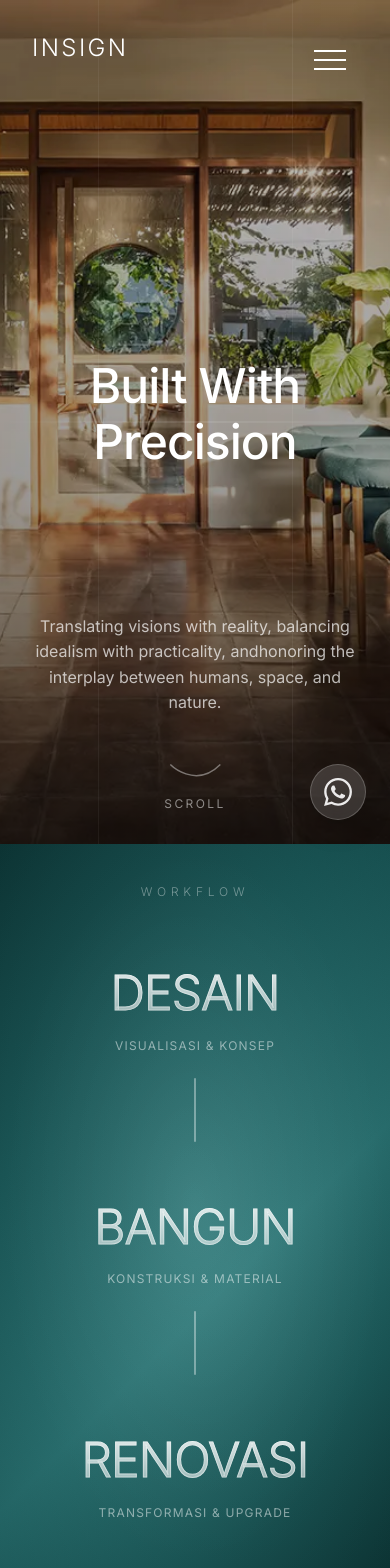
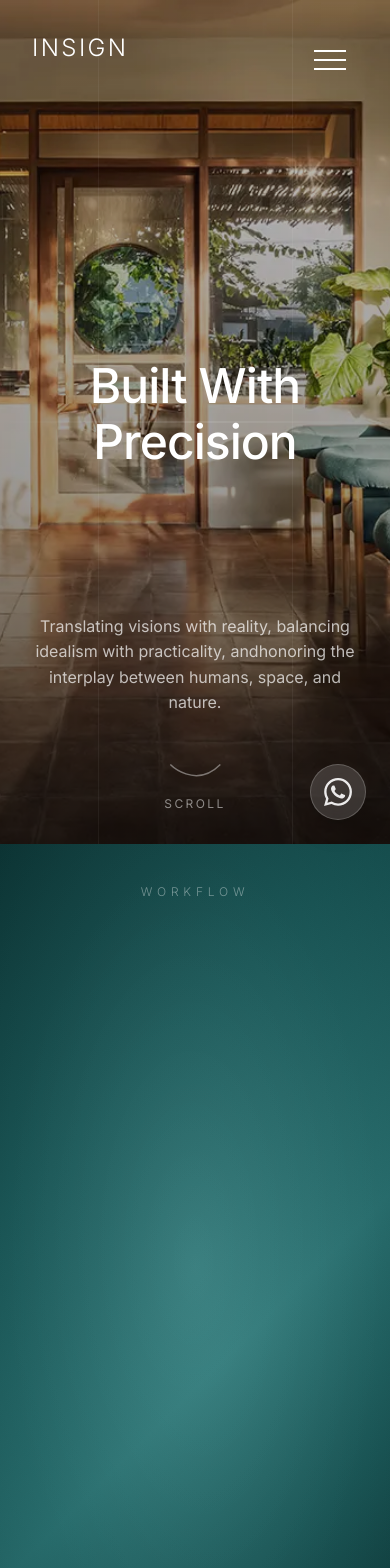
Before and after one commit to acaryawibawantra/desainbangunrenovasi-website, a Next.js app: page / in a window 390 px wide. Shown: the top 1568 px of the page. Built offline with nearby package versions, Linux system fonts and the light colour scheme.

Commit message:
feat: Add multi-panel loading, scroll-reveal tagline, mobile portfolio enhancements

```diff
--- a/components/Footer.tsx
+++ b/components/Footer.tsx
@@ -8,12 +8,6 @@ export function Footer() {
 
     return (
         <footer className="relative overflow-hidden" style={{ backgroundColor: '#E8E4DE' }}>
-            {/* Large Background Logo */}
-            <div className="absolute inset-0 flex items-center justify-center opacity-[0.03] pointer-events-none">
-                <span className="text-[20rem] md:text-[30rem] font-bold tracking-tighter text-charcoal">
-                    {COMPANY_INFO.name.charAt(0)}
-                </span>
-            </div>
 
             {/* Grid Pattern */}
             <div
@@ -140,7 +134,7 @@ export function Footer() {
                 </div>
 
                 {/* Bottom Bar */}
-                <div className="border-t border-charcoal/10 py-8 flex flex-col md:flex-row items-center justify-between gap-4">
+                <div className="py-8 flex flex-col md:flex-row items-center justify-between gap-4">
                     <p className="text-charcoal/50 text-xs">
                         © {currentYear} {COMPANY_INFO.name}. All rights reserved.
                     </p>
--- a/components/sections/Portfolio.tsx
+++ b/components/sections/Portfolio.tsx
@@ -120,24 +120,41 @@ export function Portfolio() {
                             ))}
                         </div>
 
-                        {/* Mobile VIEW ALL - below filters */}
+                        {/* Mobile VIEW ALL + Scroll Hint */}
+                        <div className="md:hidden flex items-center justify-between mt-6">
+                            {/* Lihat Semua Link */}
                             <Link
                                 href="/portfolio"
-                            className="md:hidden inline-flex items-center gap-1.5 mt-4 text-charcoal/60 hover:text-teal transition-colors duration-300"
+                                className="inline-flex items-center gap-2 text-teal font-medium group/link"
                             >
-                            <span className="text-[10px] font-medium tracking-wider uppercase">
-                                VIEW ALL PROJECTS
+                                <span className="text-sm font-medium tracking-wider uppercase">
+                                    VIEW ALL
                                 </span>
                                 <svg
-                                className="w-3 h-3"
+                                    className="w-4 h-4 transition-transform duration-300 group-hover/link:translate-x-1 group-hover/link:-translate-y-1"
                                     fill="none"
                                     viewBox="0 0 24 24"
                                     stroke="currentColor"
                                     strokeWidth={2}
                                 >
-                                <path strokeLinecap="round" strokeLinejoin="round" d="M17 8l4 4m0 0l-4 4m4-4H3" />
+                                    <path strokeLinecap="round" strokeLinejoin="round" d="M4.5 19.5l15-15m0 0H8.25m11.25 0v11.25" />
                                 </svg>
                             </Link>
+
+                            {/* Scroll Hint */}
+                            <div className="flex items-center gap-2 text-charcoal/50 animate-pulse">
+                                <span className="text-xs tracking-wider uppercase">Scroll</span>
+                                <svg
+                                    className="w-4 h-4 animate-bounce"
+                                    fill="none"
+                                    viewBox="0 0 24 24"
+                                    stroke="currentColor"
+                                    strokeWidth={1.5}
+                                >
+                                    <path strokeLinecap="round" strokeLinejoin="round" d="M19.5 13.5L12 21m0 0l-7.5-7.5M12 21V3" />
+                                </svg>
+                            </div>
+                        </div>
                     </div>
                 </div>
 
--- a/components/sections/Services.tsx
+++ b/components/sections/Services.tsx
@@ -163,7 +163,7 @@ export function Services() {
                 </div>
 
                 {/* Services Grid */}
-                <div className="grid grid-cols-1 md:grid-cols-2 gap-6 lg:gap-8">
+                <div className="grid grid-cols-1 md:grid-cols-2 gap-12 md:gap-6 lg:gap-8">
                     {SERVICES.map((service, index) => (
                         <div
                             key={service.id}
--- a/components/sections/Tagline.tsx
+++ b/components/sections/Tagline.tsx
@@ -1,31 +1,107 @@
 "use client";
 
-import { useRef, useState } from "react";
-import { motion, useInView, AnimatePresence } from "framer-motion";
+import { useRef, useEffect, useState } from "react";
+import { motion } from "framer-motion";
+import { gsap } from "gsap";
+import { ScrollTrigger } from "gsap/ScrollTrigger";
 import { useIsMobile } from "@/hooks/useIsMobile";
 
+gsap.registerPlugin(ScrollTrigger);
+
 export function Tagline() {
-    const containerRef = useRef(null);
-    const isInView = useInView(containerRef, { once: true, margin: "-20%" });
+    const containerRef = useRef<HTMLDivElement>(null);
+    const word1Ref = useRef<HTMLDivElement>(null);
+    const word2Ref = useRef<HTMLDivElement>(null);
+    const word3Ref = useRef<HTMLDivElement>(null);
+    const arrow1Ref = useRef<HTMLDivElement>(null);
+    const arrow2Ref = useRef<HTMLDivElement>(null);
     const isMobile = useIsMobile();
+
+    useEffect(() => {
+        if (!containerRef.current) return;
+
+        const ctx = gsap.context(() => {
+            // Pin the section
+            ScrollTrigger.create({
+                trigger: containerRef.current,
+                start: "top top",
+                end: "+=200%",
+                pin: true,
+                pinSpacing: true,
+            });
+
+            // Timeline for sequential reveal
+            const tl = gsap.timeline({
+                scrollTrigger: {
+                    trigger: containerRef.current,
+                    start: "top top",
+                    end: "+=200%",
+                    scrub: 0.5,
+                }
+            });
+
+            // Word 1 - DESAIN
+            tl.fromTo(word1Ref.current,
+                { opacity: 0, y: 50, scale: 0.9 },
+                { opacity: 1, y: 0, scale: 1, duration: 1, ease: "power2.out" },
+                0
+            );
+
+            // Arrow 1
+            tl.fromTo(arrow1Ref.current,
+                { scaleX: 0, scaleY: 0, opacity: 0 },
+                { scaleX: 1, scaleY: 1, opacity: 1, duration: 0.5, ease: "power2.out" },
+                0.5
+            );
+
+            // Word 2 - BANGUN
+            tl.fromTo(word2Ref.current,
+                { opacity: 0, y: 50, scale: 0.9 },
+                { opacity: 1, y: 0, scale: 1, duration: 1, ease: "power2.out" },
+                1
+            );
+
+            // Arrow 2
+            tl.fromTo(arrow2Ref.current,
+                { scaleX: 0, scaleY: 0, opacity: 0 },
+                { scaleX: 1, scaleY: 1, opacity: 1, duration: 0.5, ease: "power2.out" },
+                1.5
+            );
+
+            // Word 3 - RENOVASI
+            tl.fromTo(word3Ref.current,
+                { opacity: 0, y: 50, scale: 0.9 },
+                { opacity: 1, y: 0, scale: 1, duration: 1, ease: "power2.out" },
+                2
+            );
+
+        }, containerRef);
+
+        return () => ctx.revert();
+    }, [isMobile]);
+
+    const words = [
+        { ref: word1Ref, text: "DESAIN", description: "Visualisasi & Konsep" },
+        { ref: word2Ref, text: "BANGUN", description: "Konstruksi & Material" },
+        { ref: word3Ref, text: "RENOVASI", description: "Transformasi & Upgrade" }
+    ];
 
     return (
         <section
             id="tagline"
             ref={containerRef}
-            className="relative min-h-[70vh] flex flex-col items-center justify-center py-20 px-4 md:px-8 overflow-hidden"
+            className="relative min-h-screen flex flex-col items-center justify-center py-20 px-4 md:px-8 overflow-hidden"
             style={{
                 background: 'linear-gradient(135deg, #0F4040 0%, #1A5F5F 30%, #2A7A7A 60%, #1A5F5F 80%, #0F4040 100%)',
             }}
         >
-            {/* Animated Light Orbs - DESKTOP ONLY */}
+            {/* Background Effects */}
             {!isMobile && (
                 <div className="absolute inset-0 overflow-hidden pointer-events-none">
-                    {/* Floating Light 1 */}
                     <motion.div
                         className="absolute w-[500px] h-[500px] rounded-full"
                         style={{
-                            background: 'radial-gradient(circle, rgba(255,255,255,0.15) 0%, transparent 70%)',
+                            background: 'radial-gradient(circle, rgba(255,255,255,0.12) 0%, transparent 70%)',
                             filter: 'blur(40px)',
                         }}
                         animate={{
@@ -33,253 +109,101 @@ export function Tagline() {
                             y: ['0%', '50%', '0%'],
                         }}
                         transition={{
-                            duration: 15,
+                            duration: 20,
                             repeat: Infinity,
                             ease: 'easeInOut',
-                        }}
-                    />
-
-                    {/* Floating Light 2 */}
-                    <motion.div
-                        className="absolute w-[400px] h-[400px] rounded-full"
-                        style={{
-                            background: 'radial-gradient(circle, rgba(255,255,255,0.12) 0%, transparent 70%)',
-                            filter: 'blur(50px)',
-                        }}
-                        animate={{
-                            x: ['100%', '-20%', '100%'],
-                            y: ['80%', '20%', '80%'],
-                        }}
-                        transition={{
-                            duration: 18,
-                            repeat: Infinity,
-                            ease: 'easeInOut',
-                        }}
-                    />
-
-                    {/* Floating Light 3 - Subtle top */}
-                    <motion.div
-                        className="absolute w-[600px] h-[300px] rounded-full top-0"
-                        style={{
-                            background: 'radial-gradient(ellipse, rgba(255,255,255,0.08) 0%, transparent 60%)',
-                            filter: 'blur(60px)',
-                        }}
-                        animate={{
-                            x: ['30%', '70%', '30%'],
-                        }}
-                        transition={{
-                            duration: 12,
-                            repeat: Infinity,
-                            ease: 'easeInOut',
-                        }}
-                    />
-
-                    {/* Shimmer Effect */}
-                    <motion.div
-                        className="absolute inset-0"
-                        style={{
-                            background: 'linear-gradient(90deg, transparent 0%, rgba(255,255,255,0.03) 50%, transparent 100%)',
-                        }}
-                        animate={{
-                            x: ['-100%', '100%'],
-                        }}
-                        transition={{
-                            duration: 8,
-                            repeat: Infinity,
-                            ease: 'linear',
                         }}
                     />
                 </div>
             )}
 
-            {/* Mobile: Static subtle overlay instead of heavy animations */}
+            {/* Mobile: Static overlay */}
             {isMobile && (
-                <div className="absolute inset-0 pointer-events-none">
-                    <div
-                        className="absolute inset-0"
-                        style={{
-                            background: 'radial-gradient(ellipse at center, rgba(255,255,255,0.08) 0%, transparent 70%)',
-                        }}
-                    />
-                </div>
+                <div
+                    className="absolute inset-0 pointer-events-none"
+                    style={{
+                        background: 'radial-gradient(ellipse at center, rgba(255,255,255,0.06) 0%, transparent 70%)',
+                    }}
+                />
             )}
 
-            {/* Subtle Radial Gradient Overlay */}
+            {/* Radial Overlay */}
             <div className="absolute inset-0 bg-[radial-gradient(ellipse_at_center,rgba(255,255,255,0.05)_0%,rgba(0,0,0,0.2)_100%)] pointer-events-none" />
 
             {/* Header */}
-            <motion.p
-                initial={{ opacity: 0, y: -20 }}
-                animate={isInView ? { opacity: 1, y: 0 } : {}}
-                transition={{ duration: 0.8, delay: 0.2 }}
-                className="absolute top-10 md:top-20 text-white/40 text-xs md:text-sm tracking-[0.4em] font-light uppercase z-10"
-            >
+            <p className="absolute top-10 md:top-20 text-white/40 text-xs md:text-sm tracking-[0.4em] font-light uppercase z-10">
                 Workflow
-            </motion.p>
+            </p>
 
-            <div className="w-full max-w-7xl mx-auto flex flex-col md:flex-row items-center justify-between gap-12 md:gap-0 mt-10 relative z-10">
+            {/* Main Content */}
+            <div className="w-full max-w-7xl mx-auto flex flex-col md:flex-row items-center justify-center gap-6 md:gap-0 mt-10 relative z-10">
 
-                {/* STEP 1: DESAIN */}
-                <StepItem
-                    text="DESAIN"
-                    description="Visualisasi & Konsep"
-                    detail="Kami menerjemahkan impian Anda menjadi blueprint visual yang presisi dan estetis."
-                    index={0}
-                    isInView={isInView}
-                    isMobile={isMobile}
-                />
+                {/* Word 1 - DESAIN */}
+                <div ref={word1Ref} className="flex flex-col items-center opacity-0">
+                    <h2 className="text-5xl md:text-6xl lg:text-7xl font-light tracking-tight text-white/90 hover:text-white transition-all duration-300"
+                        style={{ textShadow: '0 0 40px rgba(255,255,255,0.2)' }}
+                    >
+                        DESAIN
+                    </h2>
+                    <span className="mt-3 text-xs tracking-widest uppercase text-white/50">
+                        Visualisasi & Konsep
+                    </span>
+                </div>
 
-                {/* ARROW 1 */}
-                <Arrow index={0} isInView={isInView} isMobile={isMobile} />
+                {/* Arrow 1 */}
+                <div ref={arrow1Ref} className="opacity-0 origin-left md:origin-center">
+                    {/* Desktop Arrow */}
+                    <div className="hidden md:block mx-6 lg:mx-10 w-20 lg:w-32 h-[1px] bg-white/30" />
+                    {/* Mobile Arrow */}
+                    <div className="md:hidden h-10 w-[1px] bg-white/30 my-2" />
+                </div>
 
-                {/* STEP 2: BANGUN */}
-                <StepItem
-                    text="BANGUN"
-                    description="Konstruksi & Material"
-                    detail="Realisasi fisik dengan standar mutu terbaik dan pengawasan ketat."
-                    index={1}
-                    isInView={isInView}
-                    isMobile={isMobile}
-                />
+                {/* Word 2 - BANGUN */}
+                <div ref={word2Ref} className="flex flex-col items-center opacity-0">
+                    <h2 className="text-5xl md:text-6xl lg:text-7xl font-light tracking-tight text-white/90 hover:text-white transition-all duration-300"
+                        style={{ textShadow: '0 0 40px rgba(255,255,255,0.2)' }}
+                    >
+                        BANGUN
+                    </h2>
+                    <span className="mt-3 text-xs tracking-widest uppercase text-white/50">
+                        Konstruksi & Material
+                    </span>
+                </div>
 
-                {/* ARROW 2 */}
-                <Arrow index={1} isInView={isInView} isMobile={isMobile} />
+                {/* Arrow 2 */}
+                <div ref={arrow2Ref} className="opacity-0 origin-left md:origin-center">
+                    {/* Desktop Arrow */}
+                    <div className="hidden md:block mx-6 lg:mx-10 w-20 lg:w-32 h-[1px] bg-white/30" />
+                    {/* Mobile Arrow */}
+                    <div className="md:hidden h-10 w-[1px] bg-white/30 my-2" />
+                </div>
 
-                {/* STEP 3: RENOVASI */}
-                <StepItem
-                    text="RENOVASI"
-                    description="Transformasi & Upgrade"
-                    detail="Memberikan nafas baru pada bangunan lama untuk nilai dan kenyamanan lebih."
-                    index={2}
-                    isInView={isInView}
-                    isMobile={isMobile}
-                />
+                {/* Word 3 - RENOVASI */}
+                <div ref={word3Ref} className="flex flex-col items-center opacity-0">
+                    <h2 className="text-5xl md:text-6xl lg:text-7xl font-light tracking-tight text-white/90 hover:text-white transition-all duration-300"
+                        style={{ textShadow: '0 0 40px rgba(255,255,255,0.2)' }}
+                    >
+                        RENOVASI
+                    </h2>
+                    <span className="mt-3 text-xs tracking-widest uppercase text-white/50">
+                        Transformasi & Upgrade
+                    </span>
+                </div>
 
+            </div>
+
+            {/* Scroll Indicator */}
+            <div className="absolute bottom-8 left-1/2 -translate-x-1/2 flex flex-col items-center gap-2 text-white/30">
+                <span className="text-[10px] tracking-widest uppercase">Scroll</span>
+                <motion.div
+                    animate={{ y: [0, 6, 0] }}
+                    transition={{ duration: 1.5, repeat: Infinity, ease: 'easeInOut' }}
+                >
+                    <svg className="w-4 h-4" fill="none" viewBox="0 0 24 24" stroke="currentColor" strokeWidth={1.5}>
+                        <path strokeLinecap="round" strokeLinejoin="round" d="M19.5 13.5L12 21m0 0l-7.5-7.5M12 21V3" />
+                    </svg>
+                </motion.div>
             </div>
         </section>
     );
 }
-
-function StepItem({ text, description, detail, index, isInView, isMobile }: { text: string; description: string; detail: string; index: number; isInView: boolean; isMobile: boolean }) {
-    const [isActive, setIsActive] = useState(false);
-    const isLast = index === 2; // RENOVASI is the last item
-
-    // Handle tap for mobile, hover for desktop
-    const handleClick = () => {
-        if (isMobile) {
-            setIsActive(!isActive);
-        }
-    };
-
-    // For desktop hover
-    const handleMouseEnter = () => {
-        if (!isMobile) setIsActive(true);
-    };
-    const handleMouseLeave = () => {
-        if (!isMobile) setIsActive(false);
-    };
-
-    // Card position classes - last item on mobile shows card above
-    const cardPositionClass = isMobile && isLast
-        ? "bottom-full mb-6"
-        : "top-full mt-6";
-
-    return (
-        <motion.div
-            initial={{ opacity: 0, scale: 0.9, y: 20 }}
-            animate={isInView ? { opacity: 1, scale: 1, y: 0 } : {}}
-            transition={{ duration: 0.8, delay: 0.2 + (index * 0.3), ease: "easeOut" }}
-            className="relative flex flex-col items-center justify-center w-full md:w-auto group cursor-pointer"
-            onClick={handleClick}
-            onMouseEnter={handleMouseEnter}
-            onMouseLeave={handleMouseLeave}
-        >
-            {/* Text with Outline Effect */}
-            <h2
-                className={`text-5xl md:text-6xl lg:text-7xl font-light tracking-tight transition-all duration-500 ${isActive ? 'text-white drop-shadow-[0_0_20px_rgba(255,255,255,0.4)]' : 'text-transparent bg-clip-text bg-gradient-to-b from-white/90 to-white/50'}`}
-                style={{
-                    WebkitTextStroke: isActive ? '0px' : '1px rgba(255,255,255,0.4)'
-                }}
-            >
-                {text}
-            </h2>
-
-            {/* Simple label (always visible, fades out when active) */}
-            <span className={`mt-4 text-xs tracking-widest uppercase text-white/50 transition-opacity duration-300 absolute -bottom-8 ${isActive ? 'opacity-0' : 'opacity-100'}`}>
-                {description}
-            </span>
-
-            {/* Detail Card - Works for both mobile (tap) and desktop (hover) */}
-            <AnimatePresence>
-                {isActive && (
-                    <motion.div
-                        initial={{ opacity: 0, y: isMobile && isLast ? -10 : 10, scale: 0.95 }}
-                        animate={{ opacity: 1, y: 0, scale: 1 }}
-                        exit={{ opacity: 0, y: isMobile && isLast ? -5 : 5, scale: 0.95 }}
-                        transition={{ duration: 0.2 }}
-                        className={`absolute ${cardPositionClass} w-64 p-4 bg-black/40 backdrop-blur-md border border-white/20 rounded-xl text-center shadow-2xl z-20`}
-                    >
-                        <p className="text-white/90 text-sm font-light leading-relaxed">
-                            {detail}
-                        </p>
-                        {/* Arrow indicator - flip for cards showing above */}
-                        <div
-                            className={`absolute left-1/2 -translate-x-1/2 w-3 h-3 bg-black/40 border-white/20 ${isMobile && isLast
-                                ? "-bottom-2 border-b border-r rotate-45"
-                                : "-top-2 border-t border-l rotate-45"
-                                }`}
-                        />
-                        {/* Tap hint for mobile */}
-                        {isMobile && (
-                            <p className="text-white/40 text-[10px] mt-3 uppercase tracking-widest">Tap untuk tutup</p>
-                        )}
-                    </motion.div>
-                )}
-            </AnimatePresence>
-        </motion.div>
-    );
-}
-
-function Arrow({ index, isInView, isMobile }: { index: number; isInView: boolean; isMobile: boolean }) {
-    return (
-        <>
-            {/* Desktop Horizontal Arrow */}
-            <div className="hidden md:block flex-1 mx-4 relative h-[2px] bg-white/10 overflow-hidden rounded-full">
-                {/* Drawing Line Animation */}
-                <motion.div
-                    initial={{ scaleX: 0, originX: 0 }}
-                    animate={isInView ? { scaleX: 1 } : {}}
-                    transition={{ duration: 1.5, delay: 0.6 + (index * 0.3), ease: "easeInOut" }}
-                    className="absolute inset-0 bg-white/30"
-                />
-
-                {/* Moving Particle - Infinite Loop - Desktop Only */}
-                {!isMobile && (
-                    <motion.div
-                        initial={{ x: "-100%" }}
-                        animate={isInView ? { x: "200%" } : {}}
-                        transition={{
-                            duration: 2,
-                            ease: "linear",
-                            repeat: Infinity,
-                            repeatDelay: 0.5,
-                            delay: 1.5 + (index * 0.3)
-                        }}
-                        className="absolute top-0 bottom-0 w-20 bg-gradient-to-r from-transparent via-white to-transparent opacity-90 blur-[2px]"
-                    />
-                )}
-            </div>
-
-            {/* Mobile Vertical Arrow - Simplified */}
-            <div className="md:hidden w-[2px] h-16 my-2 bg-white/10 relative overflow-hidden rounded-full">
-                <motion.div
-                    initial={{ scaleY: 0, originY: 0 }}
-                    animate={isInView ? { scaleY: 1 } : {}}
-                    transition={{ duration: 1, delay: 0.4 + (index * 0.2), ease: "easeOut" }}
-                    className="absolute inset-0 bg-white/30"
-                />
-                {/* No infinite particle animation on mobile */}
-            </div>
-        </>
-    );
-}
--- a/lib/constants.ts
+++ b/lib/constants.ts
@@ -87,6 +87,13 @@ export const PORTFOLIO_PROJECTS = [
         image: "/images/portfolio/commercial/project-3.png",
         location: "Senayan",
     },
+    {
+        id: 8,
+        title: "Space Design",
+        category: "commercial",
+        image: "/images/portfolio/commercial/project-3.png",
+        location: "Denpasar",
+    },
 ];
 
 export const TESTIMONIALS = [
```
Also changed, not shown: components/sections/Hero.tsx (+58 -16 lines). Lines whose indentation alone changed are shown as unchanged.
